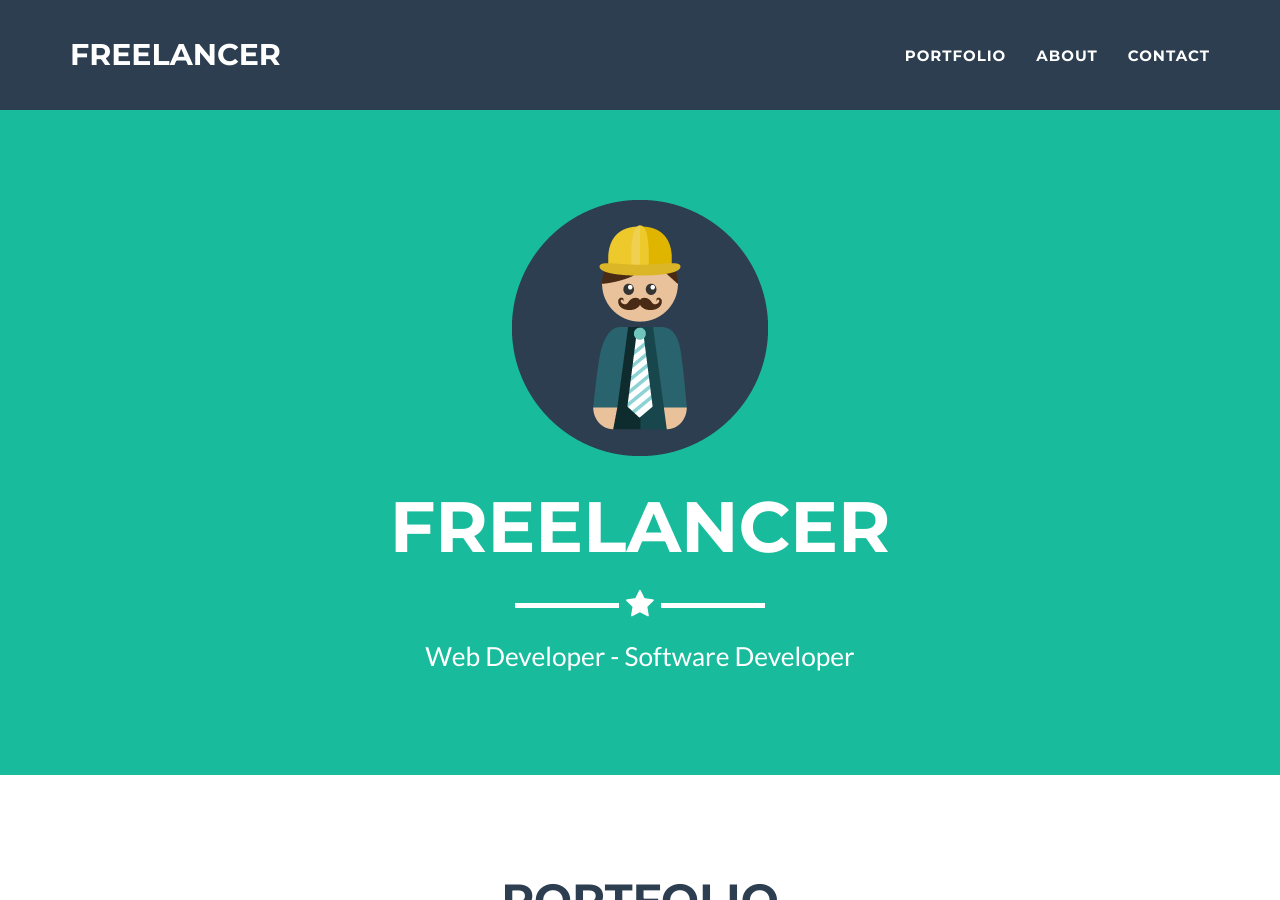
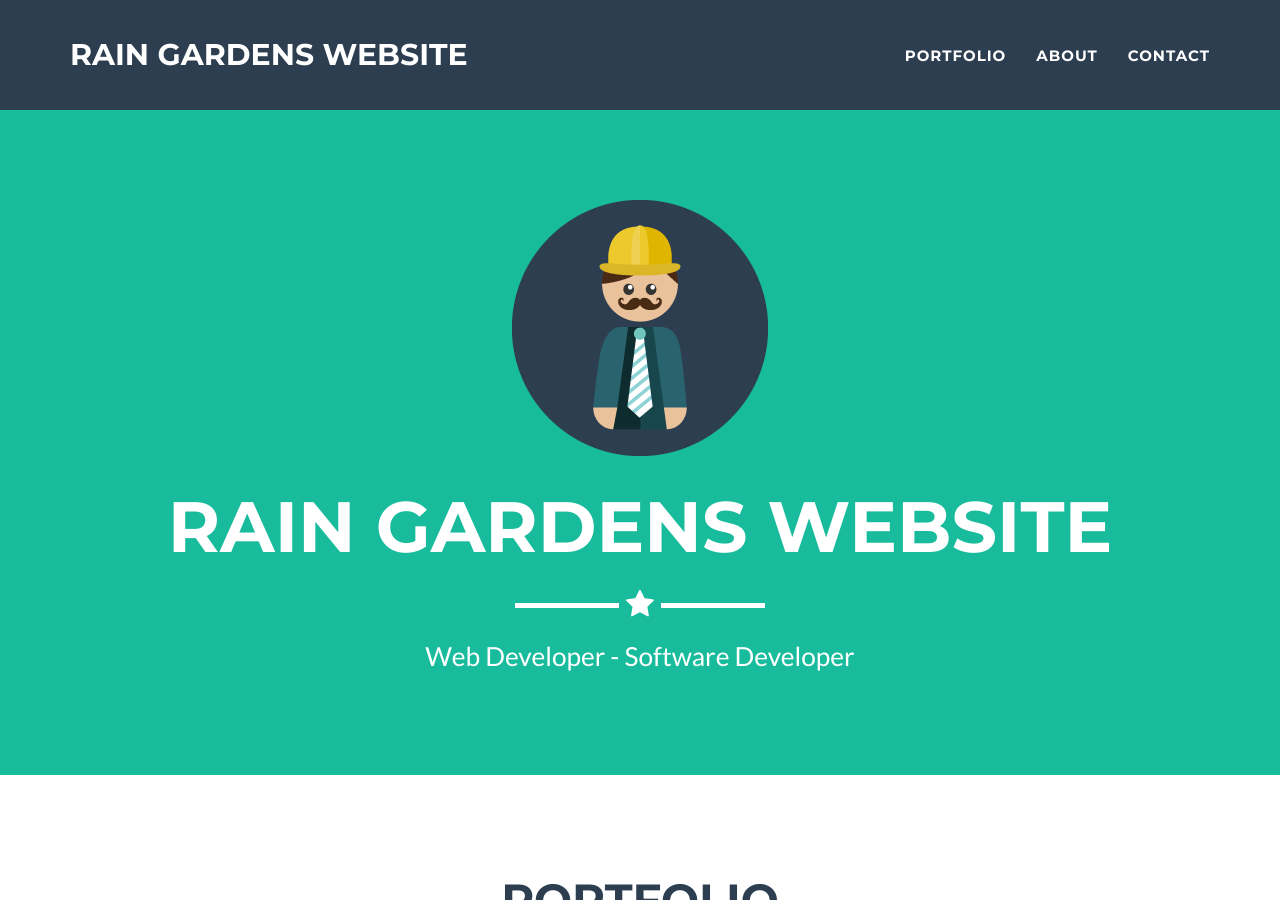
Before and after one commit to MLBott/client-project-1, a Jekyll site: the page built from index.html, in a window 1280 px wide and 900 px high. Built offline with Jekyll 4.4.1, drawn with Linux system fonts in a browser that asks for light colours.

Commit message:
Update _config.yml

```diff
--- a/_config.yml
+++ b/_config.yml
@@ -1,5 +1,5 @@
 # Site settings
-title: Freelancer
+title: Rain Gardens Website
 email: your-email@domain.com
 url: http://michaelbottom.me/client-project-1/
 description: "Rain Gardens Webpage"
```
